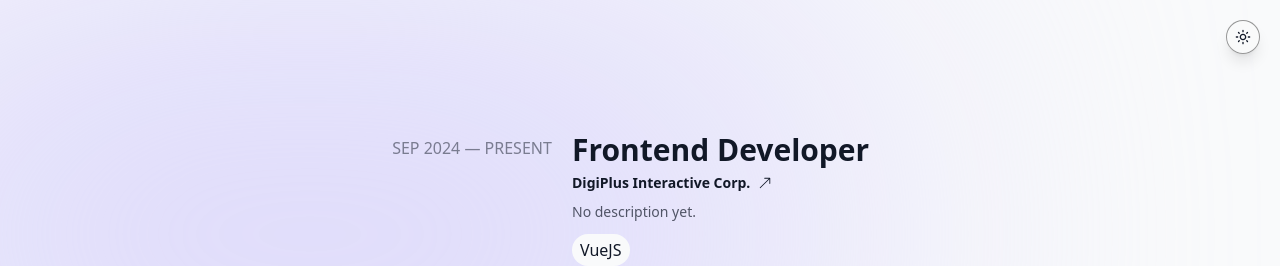
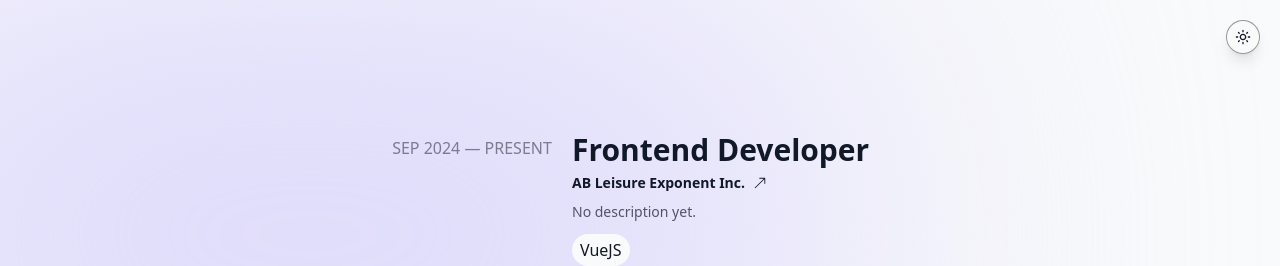
Before and after one commit to clntnorbana/portfolio.v2, a React (Vite) app: page /experience in a window 1280 px wide. Shown: the top 266 px of the page. Built offline with nearby package versions, Linux system fonts and the light colour scheme.

Commit message:
company name changed

```diff
--- a/src/pages/experience/data.ts
+++ b/src/pages/experience/data.ts
@@ -10,7 +10,7 @@ export type ExperiencesType = {
 const data: ExperiencesType[] = [
   {
     job_title: "Frontend Developer",
-    company: "DigiPlus Interactive Corp.",
+    company: "AB Leisure Exponent Inc.",
     date: "SEP 2024 — PRESENT",
     description: "No description yet.",
     tools: ["VueJS"],
```
